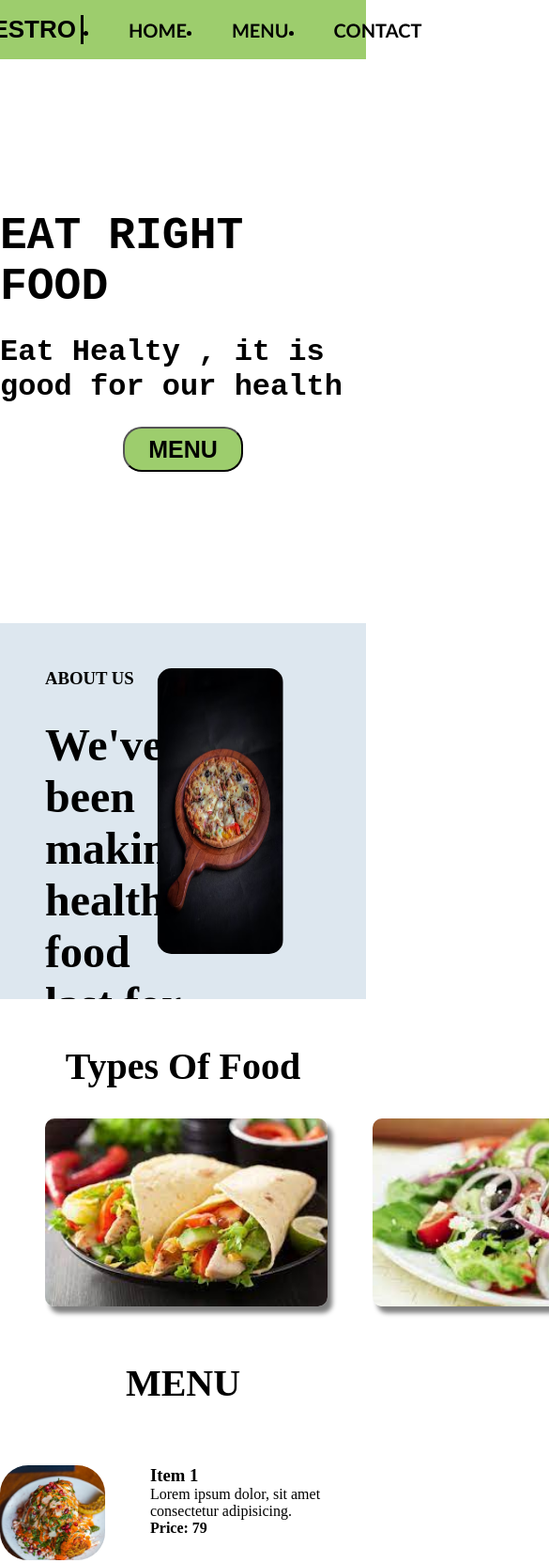
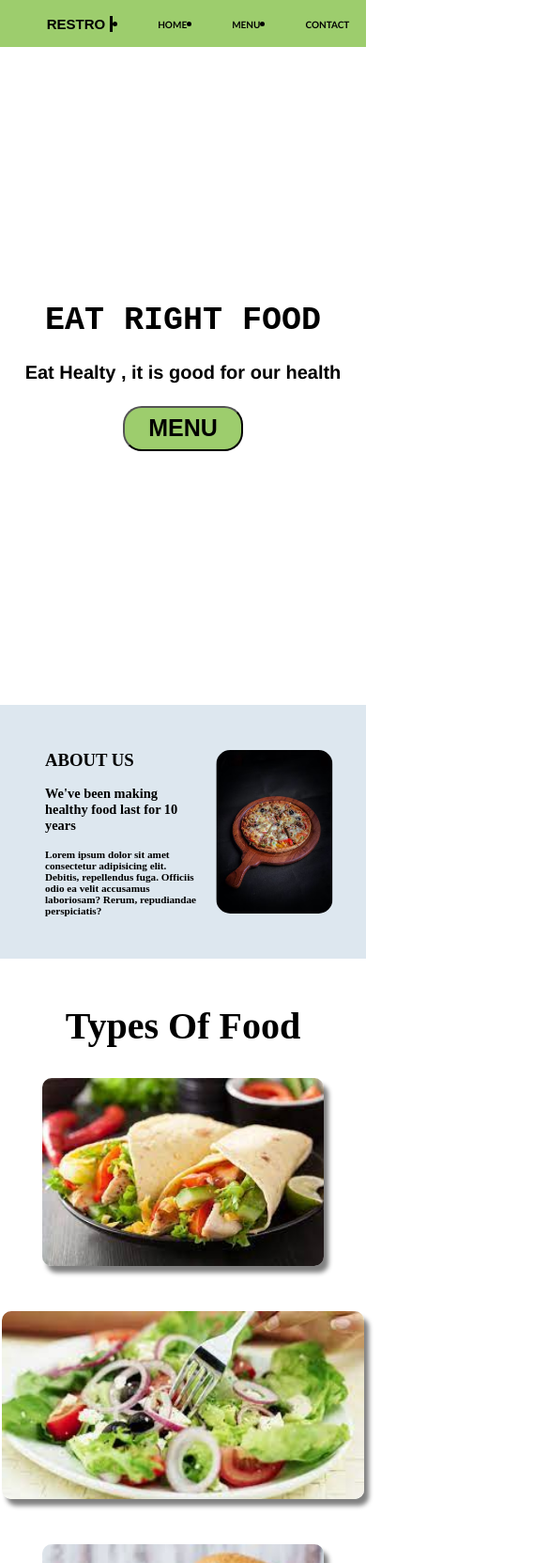
Before and after one commit to akhileshverma92/projectrestro, a plain HTML site: page index.html in a window 390 px wide. Shown: the top 1663 px of the page at 94% size, 585 px wide, since content can reach past the window. Drawn offline with Linux system fonts and the light colour scheme.

Commit message:
Update restro.css

```diff
--- a/restro.css
+++ b/restro.css
@@ -265,32 +265,48 @@ box-shadow:  22px 22px 44px #c7c6c6,
   height: 100px;
 }
 
-@media (max-width: 320px) {
-  body{
+@media (max-width: 480px) {
+  nav{
     width: 100vw;
-    height: auto;
   }
   .iteml p{
-    font-size: 8px;
+    font-size: 15px;
+  }
+  .itemr a{
+    font-size: 10px;
+  }
+  .hero{
+    height: 700px;
+  }
+  .hero h2{
+    font-size: 35px;
+  }
+  .hero p{
+    font-size: 20px;
+    font-family: 'Franklin Gothic Medium', 'Arial Narrow', Arial, sans-serif;
   }
   .aboutus{
     width: 100vw;
-    height: 200px;
+    height: 270px;
   }
   .aboutus .leftabt{
-    gap: 0.5rem;
+    gap: 1rem;
   }
   .aboutus .rightabt{
-    height: 140px;
-    width: auto;
+    height: auto;
+    width: 45%;
+    transform: translateX(40%);
 
   }
 .leftabt h2{
-  font-size: 0.5rem;
+  font-size: 0.9rem;
 }
 .leftabt p{
   font-size: 0.7rem;
   margin-top: 0px;
+}
+.cstmr{
+  width: 100vw;
 }
 .cstmr .crp{
   display: flex;
@@ -310,4 +326,27 @@ box-shadow:  22px 22px 44px #c7c6c6,
   text-align: center;
 
 }
+.foodtyp{
+  display: flex;
+  height: 900px;
+
 }
+.foodtyp .box{
+  display: flex;
+  flex-direction: column;
+}
+.contact{
+  display: flex;
+  flex-direction: column;
+  transform: translateX(18%);
+}
+.contact img{
+  opacity: 0;
+  height: 0px ;
+  width: 0px;
+}
+.contact .details {
+  width: 90vw;
+  display: flex;
+  justify-content: center;
+}
```
